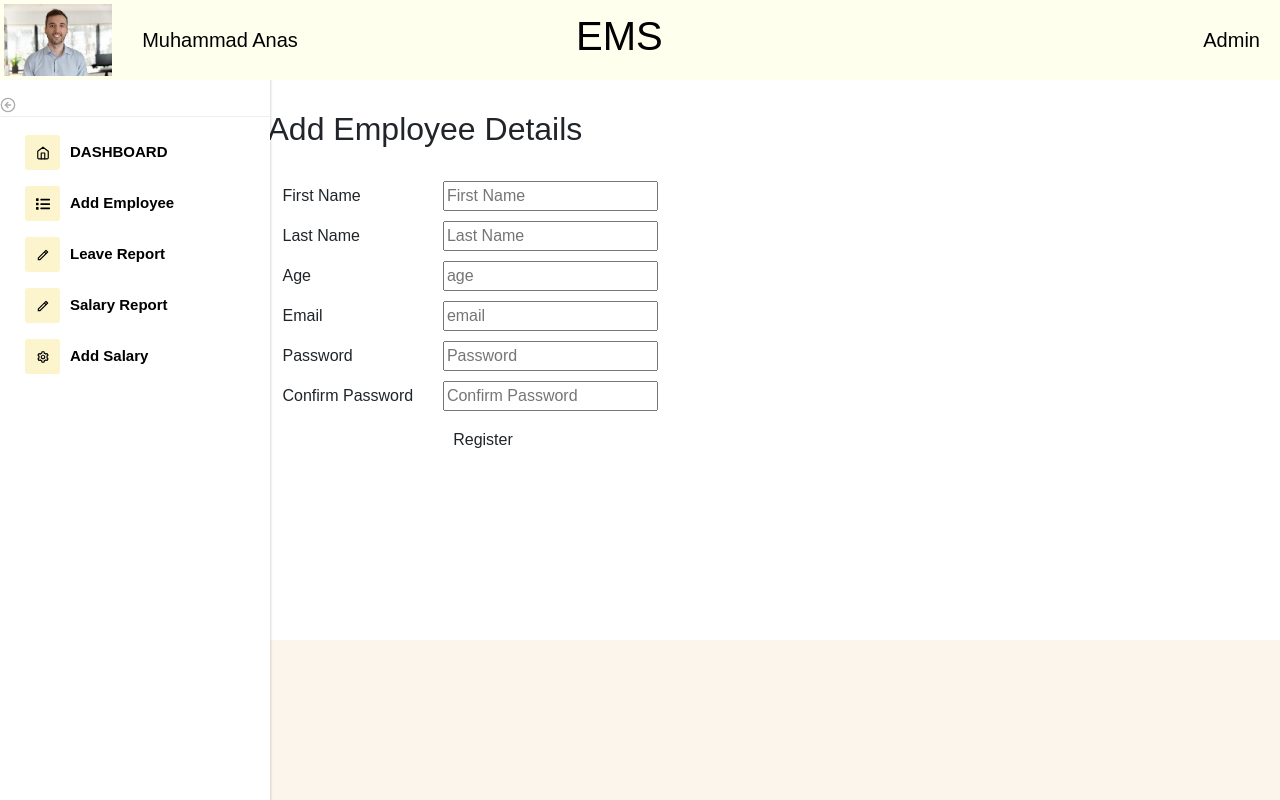
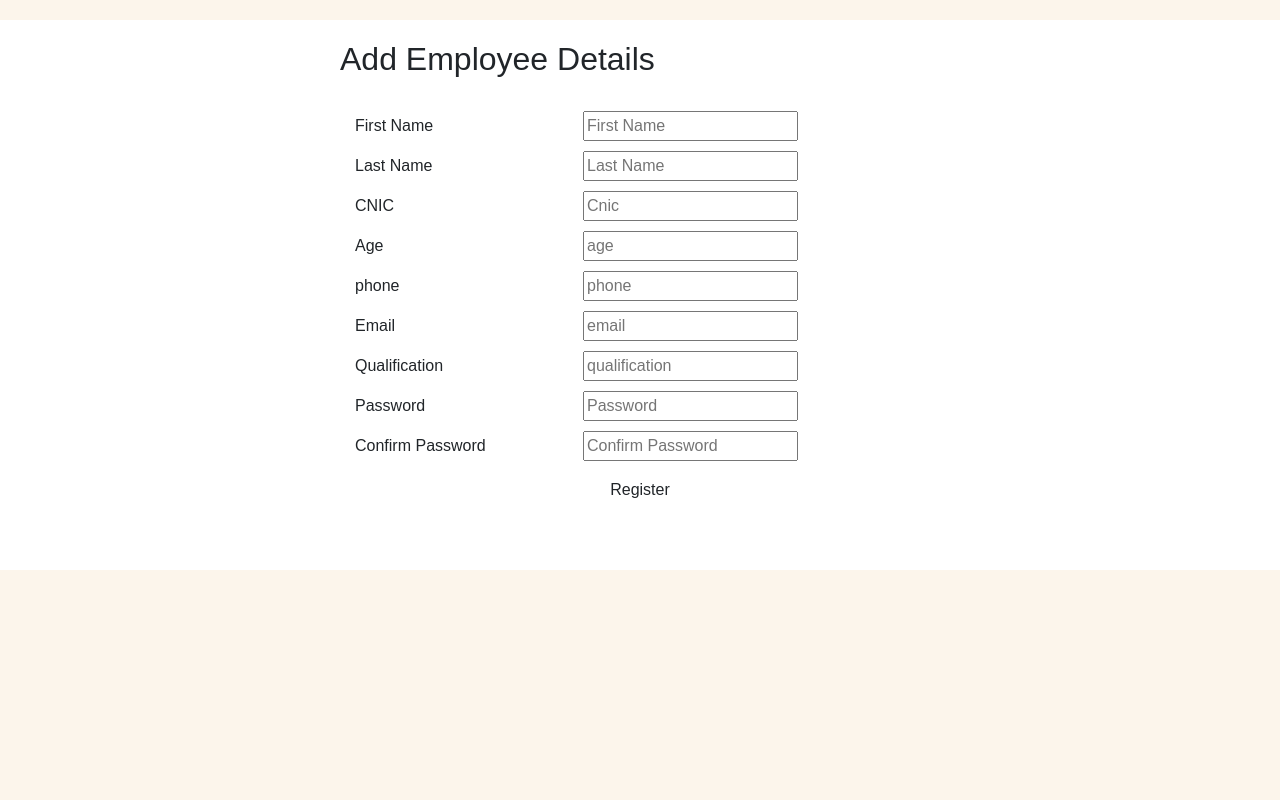
Before and after one commit to MuhammadAnas2000/Employee_Mangement_Ui, a React (Vite) app: page /AddEmployee in a window 1280 px wide. Built offline with nearby package versions, Linux system fonts and the light colour scheme.

Commit message:
Add Employee and show pop with Api call

```diff
--- a/src/components/Navbar/EmployeeDetails.jsx
+++ b/src/components/Navbar/EmployeeDetails.jsx
@@ -5,9 +5,9 @@ const EmployeeDetails =({employee})=> {
     return(
         <div>
         <h2>Employee Details</h2>
-        <p>Name: {employee.name}</p>
-        <p>Position: {employee.position}</p>
-        <p>Deparment: {employee.department}</p>
+        <p>Name: {employee.full_name}</p>
+        <p>Cnic: {employee.cnic}</p>
+        <p>Email: {employee.email}</p>
       </div>
     );
 };
--- a/src/components/Navbar/NavBar.jsx
+++ b/src/components/Navbar/NavBar.jsx
@@ -1,38 +1,63 @@
 import Navbar from 'react-bootstrap/Navbar';
-import { useState } from "react";
+import { useEffect, useState } from "react";
 import EmployeeDetails from "./EmployeeDetails";
 import Modal from 'react-bootstrap/Modal';
 import Button from 'react-bootstrap/Button';
 export const NavBar = () => {
 
-  const [showModal,setshowModal] = useState(false);
+    const [showModal, setshowModal] = useState(false);
+    const [initialDataLoaded, setInitialDataLoaded] = useState(false);
 
-  const handleShowModal = () =>{
+    const handleShowModal = () => {
         setshowModal(true);
     }
-  const handleCloseModal = () =>{
+    const handleCloseModal = () => {
         setshowModal(false);
     }
-  const employeeData = {
-    name : "Muhammad Anas",
-    position : "Software Engineer",
-    department :"Development",
+    const [employeeData, setemployeeData] = useState({
+        id: "",
+        age: "",
+        password: "",
+        first_name: "",
+        last_name: "",
+        full_name: "",
+        email: "",
+        qualification: "",
+        name: "",
+        cnic: "",
+        user_role:"",
+    });
+
+    useEffect(() => {
+
+        if (!initialDataLoaded) {
+
+            // Fetch user data using GET request
+            fetch('http://localhost:8080/ems/admin/doctors/15')
+                .then((response) => response.json())
+                .then((data) => {
+                    setemployeeData(data); // Update userData state with the fetched data
+                    setInitialDataLoaded(true);
+                })
+                .catch((error) => {
+                    console.error('Error fetching user data:', error);
+                });
         }
-
+    }, []);
     return (
         <div>
-            <Navbar className="p-1 fixed-top"style={{ background:"#FFFFED"}}>
+            <Navbar className="p-1 fixed-top" style={{ background: "#FFFFED" }}>
 
                 <img src="/image.jpg" alt="Logo" style={{ maxHeight: '72px', marginRight: '10px' }} />
-                <Navbar.Brand href="#" onClick={handleShowModal} style={{color: "black",marginLeft: '20px' }}>
-                    Muhammad Anas
+                <Navbar.Brand href="#" onClick={handleShowModal} style={{ color: "black", marginLeft: '20px' }}>
+                {employeeData.first_name}
                 </Navbar.Brand>
                 <div className="d-flex mx-auto">
                     <Navbar.Brand style={{ color: "black" }}>
                         <h1>EMS</h1>
                     </Navbar.Brand>
                 </div>
-                <Navbar.Brand style={{color: "black",marginLeft: "auto"}}>
+                <Navbar.Brand style={{ color: "black", marginLeft: "auto" }}>
                     Admin
                 </Navbar.Brand>
             </Navbar>
@@ -42,7 +67,7 @@ export const NavBar = () => {
                     <Modal.Title>Employee details</Modal.Title>
                 </Modal.Header>
                 <Modal.Body>
-                    <EmployeeDetails employee={employeeData}/>
+                    <EmployeeDetails employee={employeeData} />
                 </Modal.Body>
                 <Modal.Footer>
                     <Button variant="secondary" onClick={handleCloseModal}>
--- a/src/components/Sidebar/AddEmployee.jsx
+++ b/src/components/Sidebar/AddEmployee.jsx
@@ -1,4 +1,4 @@
-import { useState } from "react";
+import { useEffect, useState } from "react";
 import "../../components/common/common.css";
 import Header from "../../components/Header/Header.jsx";
 import NavBar from "../../components/Navbar/NavBar.jsx";
@@ -8,77 +8,231 @@ import 'bootstrap/dist/css/bootstrap.min.css';
 
 const headings = ["DASHBOARD", "Add Employee", "Leave Report", "Salary Report", "Add Salary"];
 function AddEmployee() {
-  const [firstName, setFirstName] = useState("");
-  const [lastName, setLastName] = useState("");
+  const [first_name, setfirst_name] = useState("");
+  const [last_name, setlast_name] = useState("");
+  const [cnic, setcnic] = useState("");
   const [age, setage] = useState("");
+  const [phone, setphone] = useState("");
   const [email, setEmail] = useState("");
-  const [pass, setpass] = useState("");
+  const [qualification,setqualification] = useState("");
+  const [password, setpassword] = useState("");
   const [cnfrmPass, setcnfrmPass] = useState("");
+  const [full_name,setfull_name] = useState("");
+  const [user_role, setuser_role] = useState("2");
+
+
+  useEffect(() => {
+    setfull_name(`${first_name} ${last_name}`);
+  }, [first_name, last_name]);
 
   const handleInputChange = (e) => {
     const { id, value } = e.target;
-    if (id === "firstName") {
-      setFirstName(value);
+    if (id === "first_name") {
+      setfirst_name(value);
     }
-    if (id === "lastName") {
-      setLastName(value);
+    if (id === "last_name") {
+      setlast_name(value);
+    }
+    if (id === "cnic") {
+      const filterVal = value.replace(/\D/g,'');
+      setcnic(filterVal);
     }
     if (id === "age") {
       setage(value);
     }
+    if (id === "phone") {
+      const filterVal = value.replace(/[a-zA-Z]/g,'');
+      setphone(filterVal);
+    }
     if (id === "email") {
       setEmail(value);
     }
+    if (id === "qualification") {
+      setqualification(value);
+    }
     if (id === "password") {
-      setpass(value);
+      setpassword(value);
     }
     if (id === "confirmPassword") {
       setcnfrmPass(value);
     }
   };
 
-  const handleSubmit = () => {
-    console.log(firstName, lastName, age, email, pass, cnfrmPass);
+  const handleSubmit = async () => {
+      const userData = {
+        first_name,
+        last_name,
+        cnic,
+        age,
+        phone,
+        email,
+        qualification,
+        password,
+        full_name,
+        user_role,
       };
-  return(
-    <div className="container-fluid">
-    <div className="col-md-3">
-      <Header headings={headings} />
-    </div>
-    <div className="col-md-9">
-      <div className="main">
-        <NavBar />
+
+      try {
+          const reponse = await fetch("http://localhost:8080/ems/admin/create",{
+          method: "POST",
+          headers: {
+              "Content-Type" : "application/json"
+          },
+          body: JSON.stringify(userData),
+        });
+        window.location.reload();
+        if(Response.ok){
+          console.log("User data sent successfully");
+        }
+        else{
+          console.log("Failed to send user data");
+        }
+
+      } catch (error) {
+        console.error("Error sending user data:", error);
+      }
+  };
+
+
+  return (
+    <div>
       <div className="form">
         <h2>Add Employee Details</h2>
         <div className="form-body">
           <div className="username">
-              <label className="formLabel" htmlFor="firstName"> First Name </label>
-              <input className="formInput" type="text" value={firstName} onChange={handleInputChange} id="firstName" placeholder="First Name" />
+            <label className="formLabel" htmlFor="first_name">
+              First Name
+            </label>
+            <input
+              className="formInput"
+              type="text"
+              value={first_name}
+              onChange={handleInputChange}
+              id="first_name"
+              placeholder="First Name"
+            />
           </div>
+
           <div className="lastname">
-              <label className="formLabel" htmlFor="lastName"> Last Name </label>
-              <input className="formInput" type="text" value={lastName} onChange={(e)=> handleInputChange(e)} id="lastName" placeholder="Last Name" />
+            <label className="formLabel" htmlFor="last_name">
+              Last Name
+            </label>
+            <input
+              className="formInput"
+              type="text"
+              value={last_name}
+              onChange={(e) => handleInputChange(e)}
+              id="last_name"
+              placeholder="Last Name"
+            />
           </div>
+
+          <div className="cnic">
+            <label className="formLabel" htmlFor="cnic">
+              CNIC
+            </label>
+            <input
+              className="formInput"
+              type="text"
+              value={cnic}
+              onChange={(e) => handleInputChange(e)}
+              id="cnic"
+              placeholder="Cnic"
+            />
+          </div>
+
           <div className="age">
-              <label className="formLabel" htmlFor="age"> Age </label>
-              <input className="formInput" type="number" value={age} onChange={(e)=> handleInputChange(e)} id="age" placeholder="age" />
+            <label className="formLabel" htmlFor="age">
+              Age
+            </label>
+            <input
+              className="formInput"
+              type="number"
+              value={age}
+              onChange={(e) => handleInputChange(e)}
+              id="age"
+              placeholder="age"
+            />
           </div>
+
+          <div className="phone">
+            <label className="formLabel" htmlFor="phone">
+              phone
+            </label>
+            <input
+              className="formInput"
+              type="text"
+              value={phone}
+              onChange={(e) => handleInputChange(e)}
+              id="phone"
+              placeholder="phone"
+            />
+          </div>
+
           <div className="email">
-              <label className="formLabel" htmlFor="email"> Email </label>
-              <input className="formInput" type="email" value={email} onChange={(e)=> handleInputChange(e)} id="email" placeholder="email" />
+            <label className="formLabel" htmlFor="email">
+              Email
+            </label>
+            <input
+              className="formInput"
+              type="email"
+              value={email}
+              onChange={(e) => handleInputChange(e)}
+              id="email"
+              placeholder="email"
+            />
           </div>
+
+          <div className="qualification">
+            <label className="formLabel" htmlFor="qualification">
+            Qualification
+            </label>
+            <input
+              className="formInput"
+              type="text"
+              value={qualification}
+              onChange={(e) => handleInputChange(e)}
+              id="qualification"
+              placeholder="qualification"
+            />
+          </div>
+
           <div className="password">
-              <label className="formLabel" htmlFor="password"> Password </label>
-              <input className="formInput" type="password" value={pass} onChange={(e)=> handleInputChange(e)} id="password" placeholder="Password" />
+            <label className="formLabel" htmlFor="password">
+              Password
+            </label>
+            <input
+              className="formInput"
+              type="password"
+              value={password}
+              onChange={(e) => handleInputChange(e)}
+              id="password"
+              placeholder="Password"
+            />
           </div>
+
           <div className="confirm-password">
-              <label className="formLabel" htmlFor="confirmPassword"> Confirm Password </label>
-              <input className="formInput" type="password" value={cnfrmPass} onChange={(e)=> handleInputChange(e)} id="confirmPassword" placeholder="Confirm Password" />
+            <label className="formLabel" htmlFor="confirmPassword">
+              Confirm Password
+            </label>
+            <input
+              className="formInput"
+              type="password"
+              value={cnfrmPass}
+              onChange={(e) => handleInputChange(e)}
+              id="confirmPassword"
+              placeholder="Confirm Password"
+            />
           </div>
+
           <div className="footer">
-              <button onClick={()=> handleSubmit()} type="submit" className="btn" > Register </button>
-            </div>
-          </div>
+            <button
+              onClick={() => handleSubmit()}
+              type="submit"
+              className="btn"
+            >
+              Register
+            </button>
           </div>
         </div>
       </div>
--- a/src/pages/employee/ApplyLeave.jsx
+++ b/src/pages/employee/ApplyLeave.jsx
@@ -1,6 +1,5 @@
 import React from 'react'
 import SideBar from '../../components/SideBar/sideBar.jsx'
-import Navbar from '../../components/Navbar/Navbar.jsx'
 import { EmployeeSideBarData } from '../../components/SideBar/sideBarData.jsx'
 import Select from 'react-select';
 import "./ApplyLeave.css"
@@ -21,7 +20,7 @@ function ApplyLeave() {
             <div className="card">
               <div className="card-body">
                 <h5 className="card-title">Leave Application</h5>
-                <p className="card-text">Dashboard > Apply For Leave</p>
+                <p className="card-text">Dashboard Apply For Leave</p>
             </div>
           </div>
           <div className="card p-3 mt-3">
```
Also changed, not shown: 1 other file (tests, documents, lock files or other folders). Lines whose indentation alone changed are shown as unchanged.
